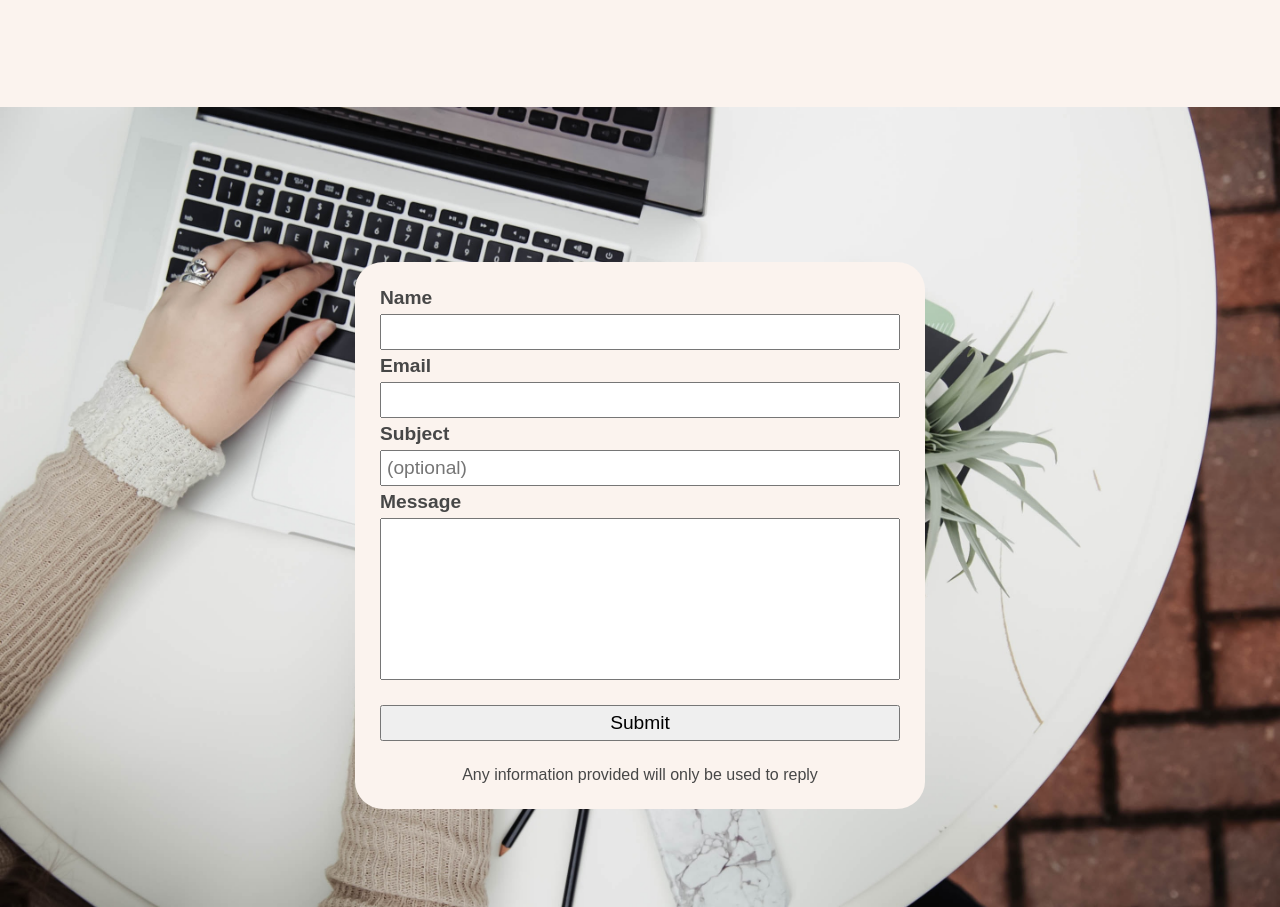
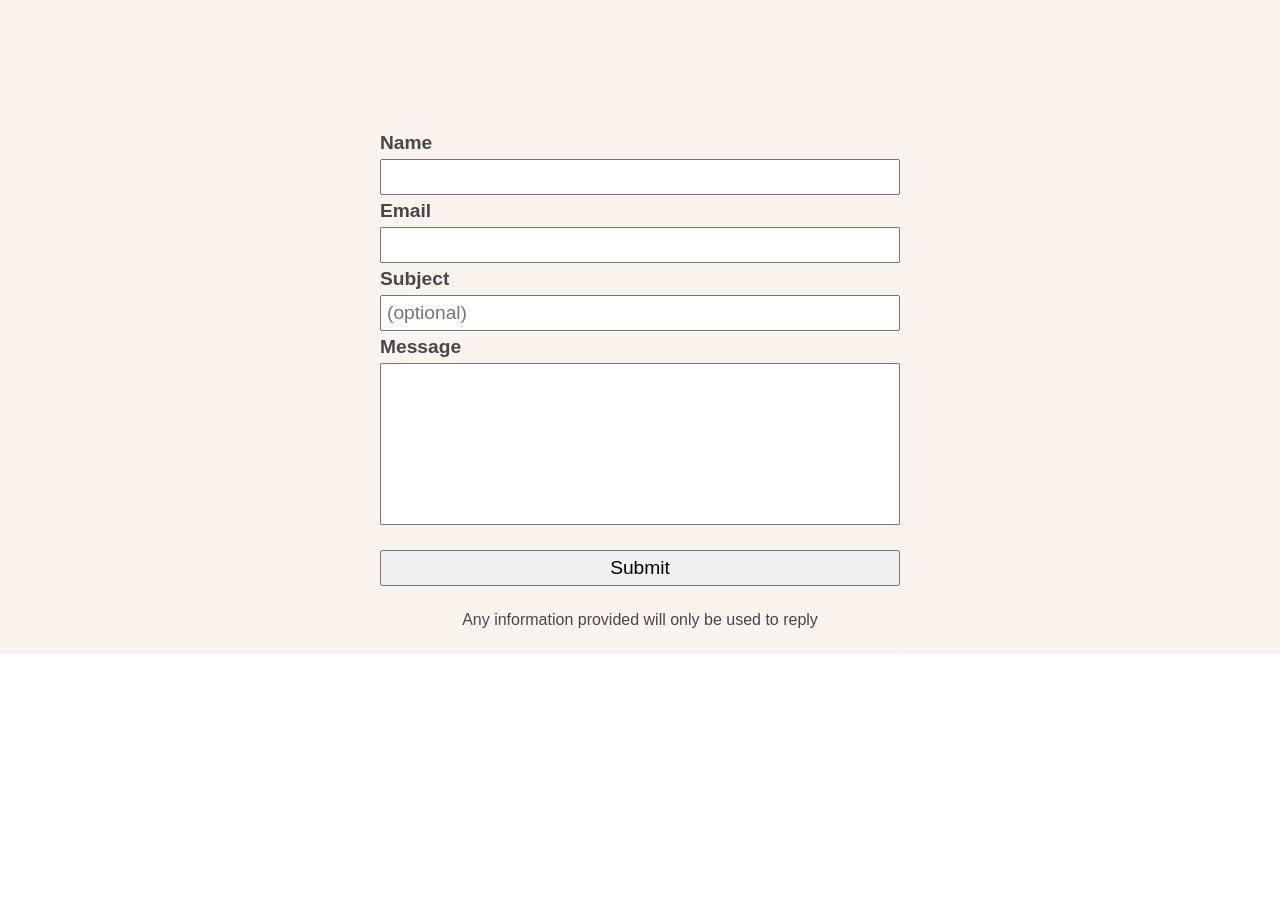
Before and after one commit to Kwarn/portfolio, a React (Create React App) app: page / in a window 1280 px wide. Shown: the part 4755-5662 px from the top of the page. After the commit the page ends 5409 px from the top, so only its background shows below. Built offline with nearby package versions, Linux system fonts and the light colour scheme.

Commit message:
added conditional rendering of wrapping div to fix alignment issues & apply background when Contact component is rendered on its own route

```diff
--- a/src/containers/Contact/Contact.js
+++ b/src/containers/Contact/Contact.js
@@ -5,7 +5,7 @@ import { updateObject } from '../../shared/Utility'
 import Spinner from '../../components/UI/Spinner/Spinner'
 import classes from './Contact.module.css'
 
-const Contact = ({ isOnHomePage }) => {
+const Contact = ({ hasOwnWrapper = false }) => {
   const [nameElement, setNameElement] = useState({
     validation: {
       required: true,
@@ -61,7 +61,6 @@ const Contact = ({ isOnHomePage }) => {
   const submitHandler = event => {
     event.preventDefault()
 
-    // provide else case to display "fill-out form correctly error"
     if (isFormValid) {
       setEmailHandler({ isSending: true, isSuccess: false })
       emailjs
@@ -134,7 +133,9 @@ const Contact = ({ isOnHomePage }) => {
       onSubmit={submitHandler}
     >
       {invalidFormErrorMessages.map(message => (
-        <p className={classes.InvalidFormErrorMessage}>{message}</p>
+        <p key={message} className={classes.InvalidFormErrorMessage}>
+          {message}
+        </p>
       ))}
       <h2>Name</h2>
       <input
@@ -183,17 +184,15 @@ const Contact = ({ isOnHomePage }) => {
     </form>
   )
 
-  // conditionally render spinner or form on "emailHandler.isSending"
-
-  return (
-    <div
-      className={`${classes.ContactWrapper} ${
-        isOnHomePage ? classes.RemoveTopMargin : ''
-      }`}
-    >
+  const final = hasOwnWrapper ? (
+    <div className={classes.ConditionalContactWrapper}>
       <div className={classes.Contact}>{content}</div>
     </div>
+  ) : (
+    <div className={classes.Contact}>{content}</div>
   )
+
+  return final
 }
 
 export default Contact
--- a/src/containers/Contact/Contact.module.css
+++ b/src/containers/Contact/Contact.module.css
@@ -1,15 +1,10 @@
-.ContactWrapper {
-  margin: 56px 0 0 0;
+.ConditionalContactWrapper {
+  margin-top: 56px;
+  min-height: 100vh;
   background: url('../../assets/contactBackground.jpg');
   background-size: cover;
-  min-height: 100vh;
-  width: 100%;
   display: flex;
   justify-content: space-between;
-}
-
-.RemoveTopMargin .ContactWrapper {
-  margin: 0;
 }
 
 .Contact {
```
